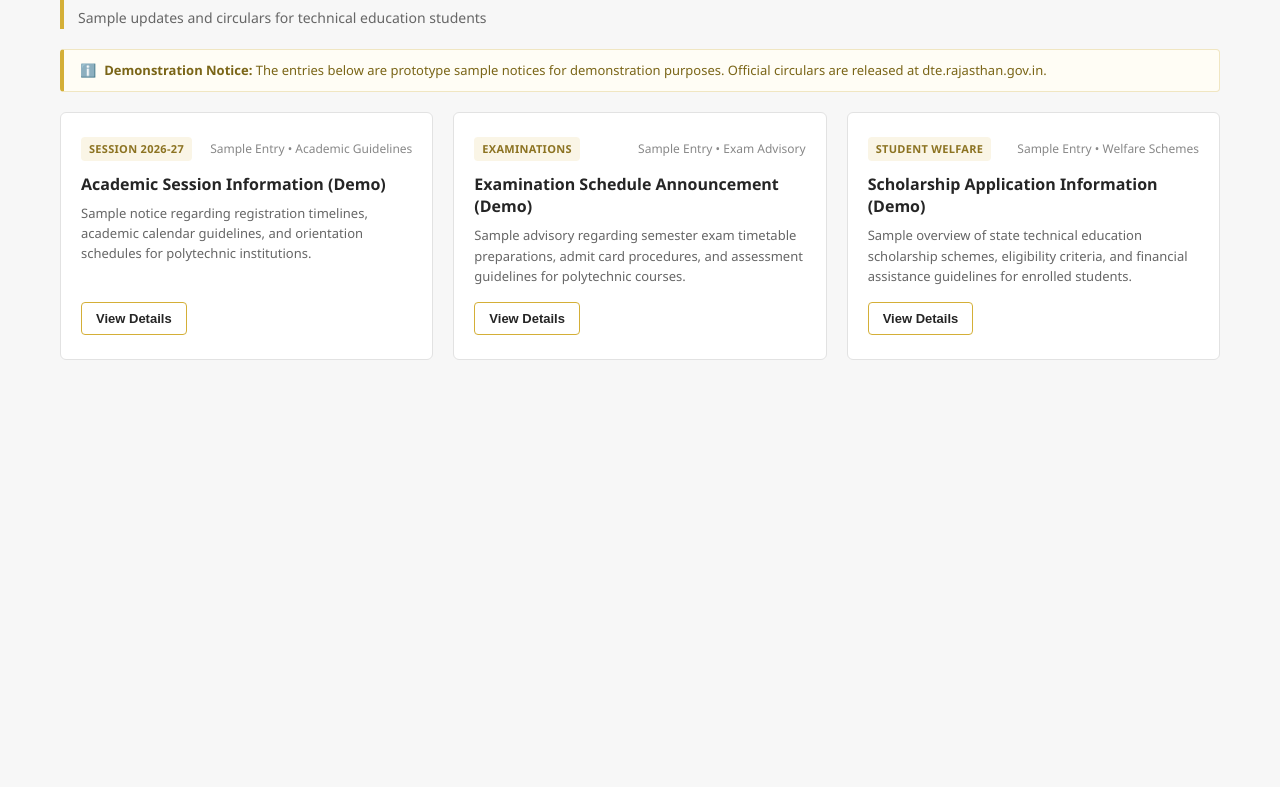
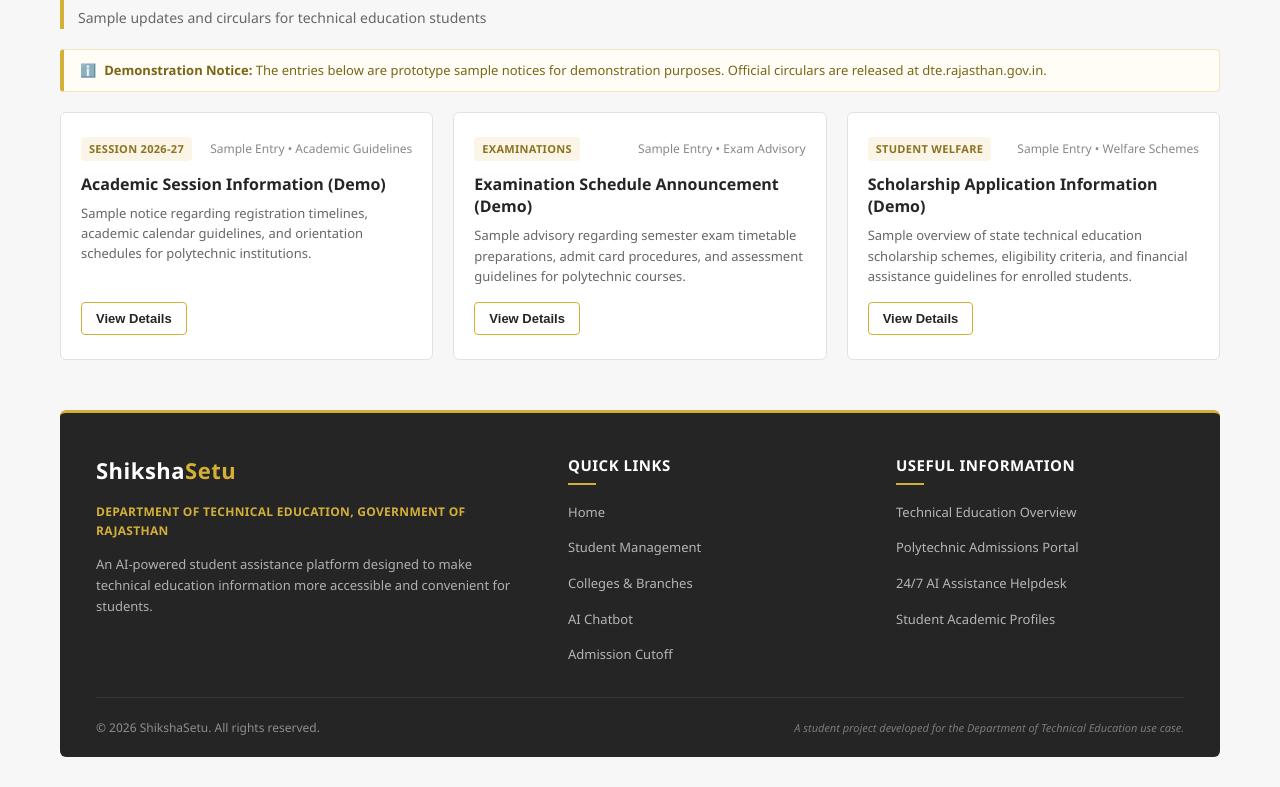
Before and after one commit to Abhi-2206/shiksha-setu, a React (Vite) app in the folder client/: page / in a window 1280 px wide. Shown: the part 1675-2462 px from the top of the page. Before the commit the page ends 2065 px from the top, so only its background shows below. Built offline with nearby package versions, Linux system fonts and the light colour scheme.

Commit message:
feat(client): implement footer component and links on home page

```diff
--- a/client/src/pages/HomePage.css
+++ b/client/src/pages/HomePage.css
@@ -450,6 +450,123 @@
 }
 
 /* =========================================================
+   Milestone 5: Footer Section
+   ========================================================= */
+
+.home-footer {
+  background-color: #252525; /* Dark Charcoal Government Theme */
+  border-top: 3px solid #D4AF37; /* Royal Gold Top Accent */
+  color: #E0E0E0;
+  border-radius: 6px;
+  padding: 40px 36px 20px;
+  margin-top: 10px;
+}
+
+.footer-container {
+  display: grid;
+  grid-template-columns: 1.5fr 1fr 1fr;
+  gap: 40px;
+  margin-bottom: 30px;
+}
+
+.footer-col {
+  display: flex;
+  flex-direction: column;
+  gap: 14px;
+}
+
+.footer-brand-title {
+  font-size: 22px;
+  font-weight: 700;
+  color: #FFFFFF;
+  letter-spacing: 0.5px;
+}
+
+.footer-brand-title span {
+  color: #D4AF37; /* Royal Gold */
+}
+
+.footer-dept-name {
+  font-size: 12px;
+  color: #D4AF37;
+  font-weight: 600;
+  text-transform: uppercase;
+  letter-spacing: 0.3px;
+}
+
+.footer-brand-desc {
+  font-size: 13px;
+  line-height: 1.6;
+  color: #B0B0B0;
+  margin: 0;
+}
+
+.footer-heading {
+  font-size: 15px;
+  font-weight: 700;
+  color: #FFFFFF;
+  text-transform: uppercase;
+  letter-spacing: 0.5px;
+  position: relative;
+  padding-bottom: 8px;
+}
+
+.footer-heading::after {
+  content: '';
+  position: absolute;
+  left: 0;
+  bottom: 0;
+  width: 28px;
+  height: 2px;
+  background-color: #D4AF37;
+}
+
+.footer-links {
+  list-style: none;
+  padding: 0;
+  margin: 0;
+  display: flex;
+  flex-direction: column;
+  gap: 10px;
+}
+
+.footer-links li a {
+  color: #B5B5B5;
+  font-size: 13px;
+  text-decoration: none;
+  transition: color 0.2s, padding-left 0.2s;
+  display: inline-block;
+}
+
+.footer-links li a:hover {
+  color: #D4AF37;
+  padding-left: 4px;
+}
+
+/* Footer Bottom Bar */
+.footer-bottom {
+  border-top: 1px solid #383838;
+  padding-top: 20px;
+  display: flex;
+  justify-content: space-between;
+  align-items: center;
+  flex-wrap: wrap;
+  gap: 10px;
+}
+
+.footer-bottom p {
+  font-size: 12px;
+  color: #8E8E8E;
+  margin: 0;
+}
+
+.footer-disclaimer {
+  font-style: italic;
+  font-size: 11px !important;
+  color: #7A7A7A !important;
+}
+
+/* =========================================================
    Responsive Adjustments
    ========================================================= */
 
@@ -467,6 +584,16 @@
   .notices-grid {
     grid-template-columns: 1fr;
     gap: 16px;
+  }
+
+  .footer-container {
+    grid-template-columns: 1fr;
+    gap: 28px;
+  }
+
+  .footer-bottom {
+    flex-direction: column;
+    align-items: flex-start;
   }
 }
 
@@ -501,6 +628,10 @@
   .about-card {
     padding: 24px 20px;
   }
+
+  .home-footer {
+    padding: 30px 20px 20px;
+  }
 }
 
 @media (max-width: 600px) {
--- a/client/src/pages/HomePage.jsx
+++ b/client/src/pages/HomePage.jsx
@@ -272,7 +272,7 @@ function HomePage() {
         </div>
       </section>
 
-      {/* Notice Details Modal (Simple Beginner-Friendly State) */}
+      {/* Notice Details Modal */}
       {selectedNotice && (
         <div
           style={{
@@ -339,9 +339,57 @@ function HomePage() {
         </div>
       )}
 
-      {/* Subsequent milestones will add:
-          - Footer (Milestone 5)
-      */}
+      {/* 5. Footer Section (Milestone 5) */}
+      <footer className="home-footer">
+        <div className="footer-container">
+
+          {/* Column A: Brand & Mission Information */}
+          <div className="footer-col footer-brand-col">
+            <div className="footer-brand-title">
+              Shiksha<span>Setu</span>
+            </div>
+            <div className="footer-dept-name">
+              Department of Technical Education, Government of Rajasthan
+            </div>
+            <p className="footer-brand-desc">
+              An AI-powered student assistance platform designed to make technical
+              education information more accessible and convenient for students.
+            </p>
+          </div>
+
+          {/* Column B: Quick Links */}
+          <div className="footer-col">
+            <h4 className="footer-heading">Quick Links</h4>
+            <ul className="footer-links">
+              <li><Link to="/">Home</Link></li>
+              <li><Link to="/students">Student Management</Link></li>
+              <li><Link to="/colleges">Colleges & Branches</Link></li>
+              <li><Link to="/chatbot">AI Chatbot</Link></li>
+              <li><Link to="/cutoffs">Admission Cutoff</Link></li>
+            </ul>
+          </div>
+
+          {/* Column C: Useful Information */}
+          <div className="footer-col">
+            <h4 className="footer-heading">Useful Information</h4>
+            <ul className="footer-links">
+              <li><Link to="/colleges">Technical Education Overview</Link></li>
+              <li><Link to="/cutoffs">Polytechnic Admissions Portal</Link></li>
+              <li><Link to="/chatbot">24/7 AI Assistance Helpdesk</Link></li>
+              <li><Link to="/students">Student Academic Profiles</Link></li>
+            </ul>
+          </div>
+
+        </div>
+
+        {/* Footer Bottom Bar: Copyright & Student Project Disclaimer */}
+        <div className="footer-bottom">
+          <p>© 2026 ShikshaSetu. All rights reserved.</p>
+          <p className="footer-disclaimer">
+            A student project developed for the Department of Technical Education use case.
+          </p>
+        </div>
+      </footer>
 
     </div>
   );
```
